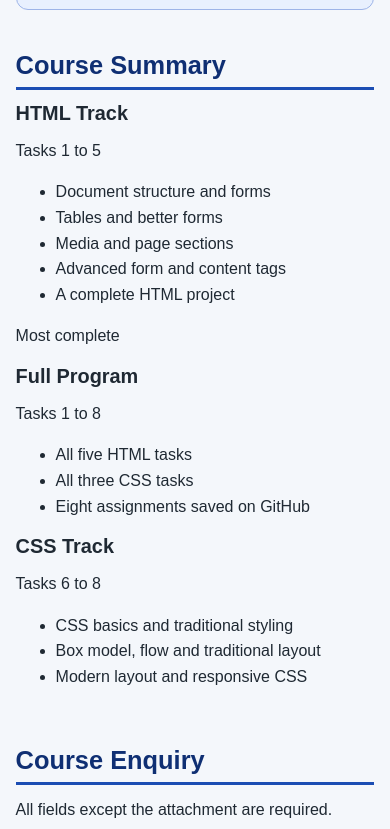
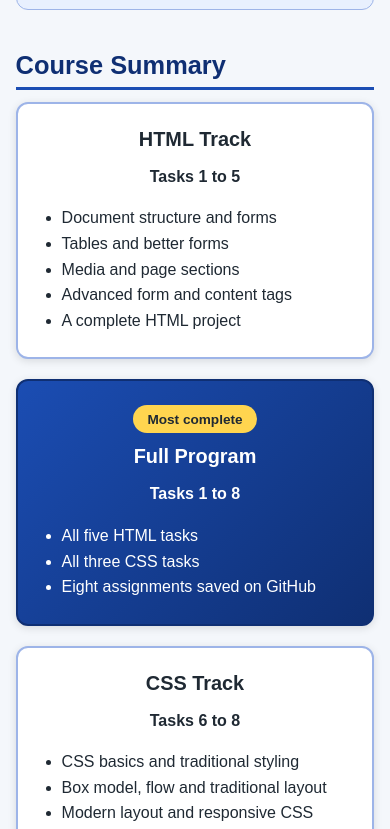
Before and after one commit to TouseefAhmedexe/touseef_ahmed_css_responsive_course_page, a plain HTML site: page index.html in a window 390 px wide. Shown: the part 5493-6322 px from the top of the page. Drawn offline with Linux system fonts and the light colour scheme.

Commit message:
Style the course summary cards with a responsive grid

```diff
--- a/style.css
+++ b/style.css
@@ -337,3 +337,52 @@
         top: 1rem;
     }
 }
+
+
+.summary-grid {
+    display: grid;
+    gap: 1.25rem;
+    grid-template-columns: repeat(auto-fit, minmax(min(100%, 13rem), 1fr));
+}
+
+.summary-card {
+    background-color: white;
+    border: 2px solid #9db4e8;
+    border-radius: 12px;
+    box-shadow: 0 2px 8px rgba(0, 0, 0, 0.12);
+    padding: 1.5rem;
+    text-align: center;
+    transition: transform 0.3s ease-in-out, box-shadow 0.3s ease-in-out;
+}
+
+.summary-card:hover {
+    box-shadow: 0 10px 20px rgba(0, 0, 0, 0.25);
+    transform: translateY(-6px) rotate(-1deg);
+}
+
+.summary-card:nth-of-type(2) {
+    background: linear-gradient(135deg, #1b4db3, #0f2f73);
+    border-color: #0f2f73;
+    color: white;
+}
+
+.summary-tag {
+    background-color: #ffd54f;
+    border-radius: 999px;
+    color: #1f2933;
+    display: inline-block;
+    font-size: 0.85rem;
+    font-weight: bold;
+    margin-bottom: 0.75rem;
+    padding: 0.2rem 0.9rem;
+}
+
+.summary-count {
+    font-weight: bold;
+}
+
+.summary-card ul {
+    margin: 0;
+    padding-left: 1.25rem;
+    text-align: left;
+}
```
